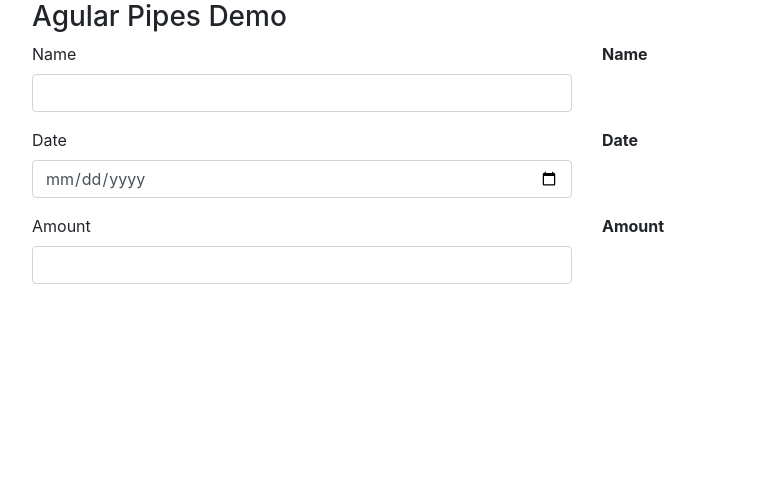
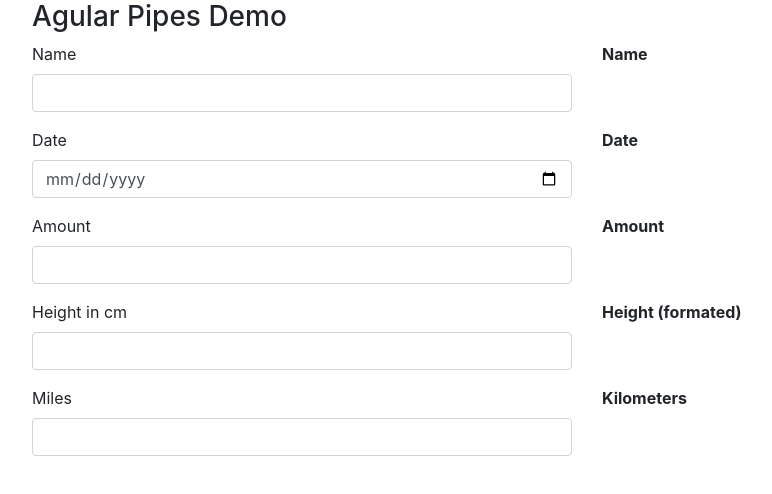
Before and after one commit to mohak92/pipes, an Angular app: page / in a window 1280 px wide. Shown: the top 494 px of the page, without its empty margins (53-825 px from the left). Built offline with nearby package versions, Linux system fonts and the light colour scheme.

Commit message:
custome pipe miles to km

```diff
--- a/src/app/app.component.html
+++ b/src/app/app.component.html
@@ -43,4 +43,32 @@
     </div>
   </div>
 
+  <div class="row">
+    <div class="form-group col">
+      <label>Height in cm</label>
+      <input class="form-control" (input)="onHeightChange($event.target.value)" />
+    </div>
+
+    <div class="col">
+      <label><b>Height (formated)</b></label>
+      <div>
+        {{ height | number: '1.2-2'}}
+      </div>
+    </div>
+  </div>
+
+  <div class="row">
+    <div class="form-group col">
+      <label>Miles</label>
+      <input class="form-control" (input)="onMilesChange($event.target.value)" />
+    </div>
+
+    <div class="col">
+      <label><b>Kilometers</b></label>
+      <div>
+        {{ miles | convert }}
+      </div>
+    </div>
+  </div>
+
 </div>
--- a/src/app/app.component.ts
+++ b/src/app/app.component.ts
@@ -9,6 +9,8 @@ export class AppComponent {
   name: string;
   date: string;
   amount: number;
+  height: number;
+  miles: number;
 
   onNameChange(value: string){
     this.name = value
@@ -21,4 +23,12 @@ export class AppComponent {
   onAmountChange(value: string) {
     this.amount = parseFloat(value);
   }
+
+  onHeightChange(value: string) {
+    this.height = parseFloat(value);
+  }
+
+  onMilesChange(value: string){
+    this.miles = parseFloat(value);
+  }
 }
--- a/src/app/app.module.ts
+++ b/src/app/app.module.ts
@@ -2,10 +2,12 @@ import { BrowserModule } from '@angular/platform-browser';
 import { NgModule } from '@angular/core';
 
 import { AppComponent } from './app.component';
+import { ConvertPipe } from './convert.pipe';
 
 @NgModule({
   declarations: [
-    AppComponent
+    AppComponent,
+    ConvertPipe
   ],
   imports: [
     BrowserModule
```
